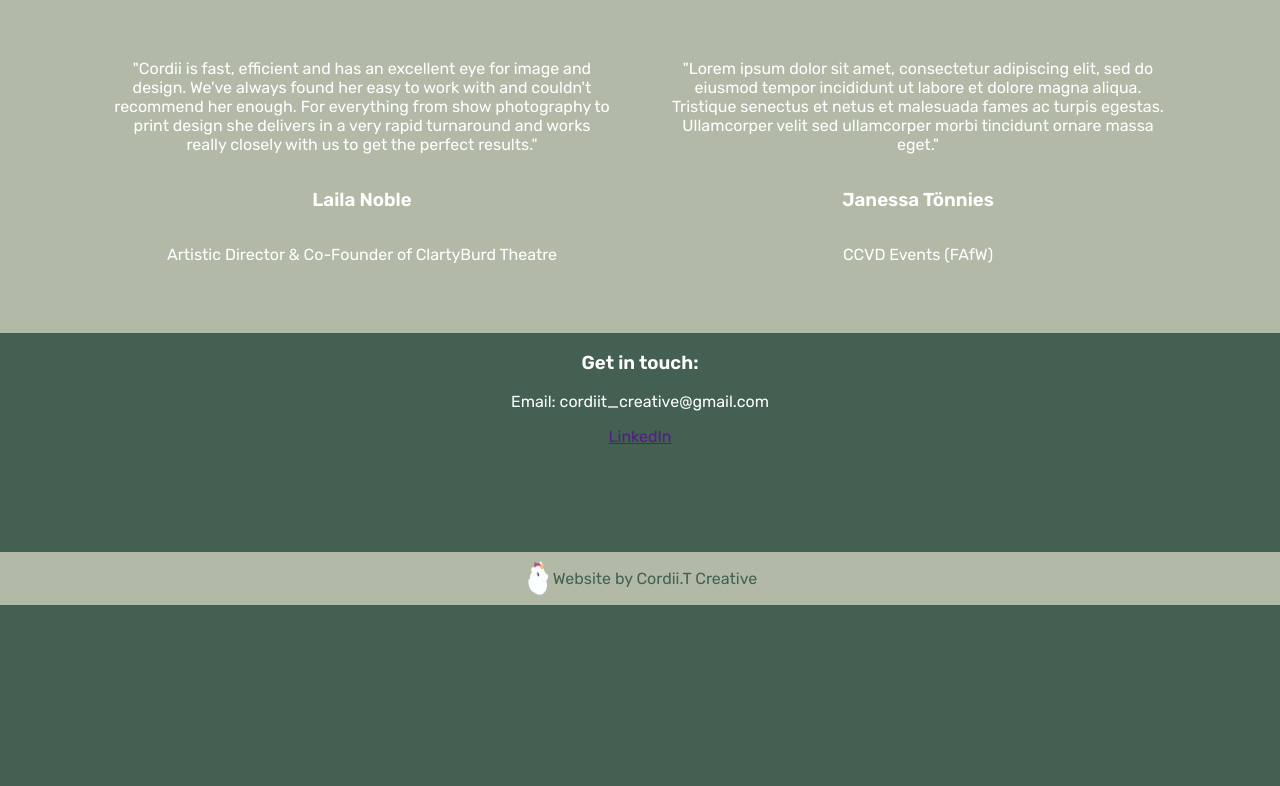
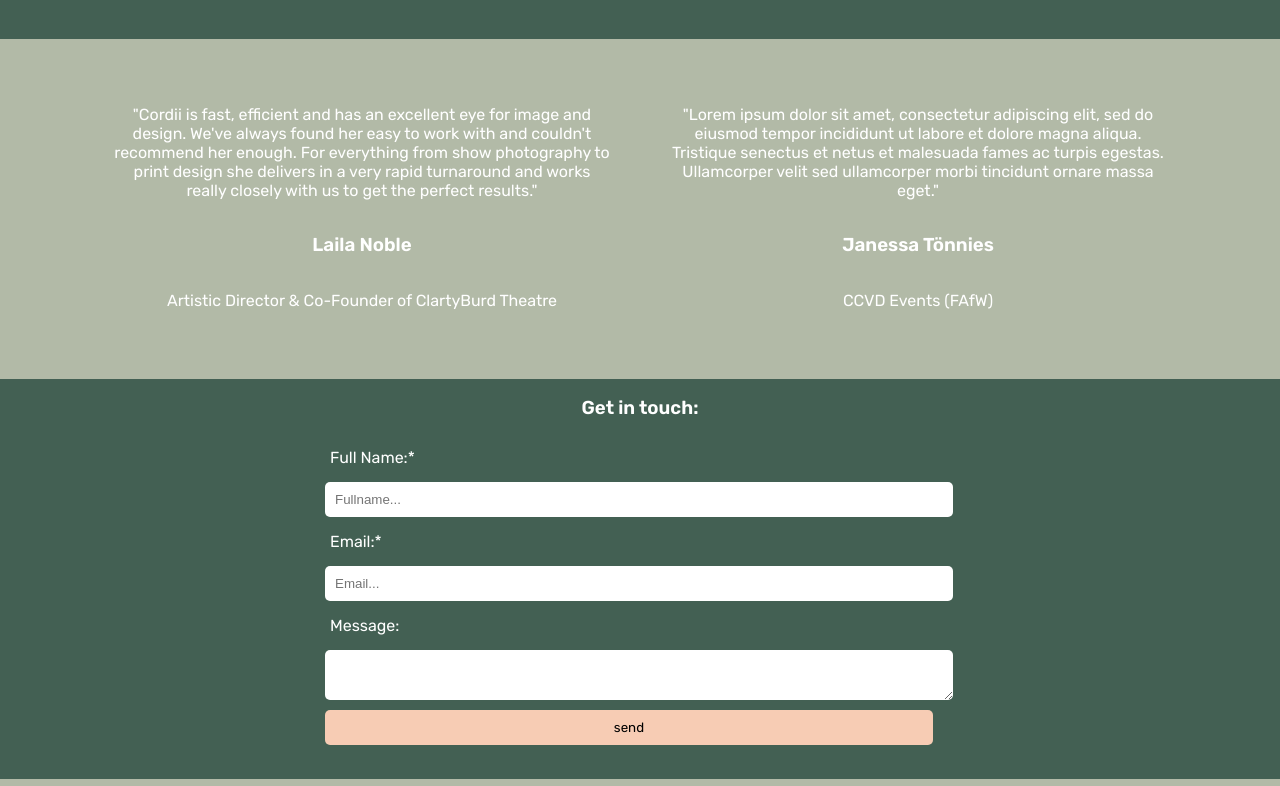
Before and after one commit to CordiiT14/Cordii_T_Creative, a React (Create React App) app: page / in a window 1280 px wide. Shown: the part 2000-2786 px from the top of the page. Before the commit the page ends 2605 px from the top, so only its background shows below. Built offline with nearby package versions, Linux system fonts and the light colour scheme.

Commit message:
contact form added and further stylin added to site

```diff
--- a/src/components/Contact.js
+++ b/src/components/Contact.js
@@ -1,21 +1,48 @@
-import React from 'react';
-import styled from 'styled-components';
+
+import React, {useState} from 'react';
 
 const Contact = () => {
 
-    const ContactContainer = styled.div`
-        min-height: 200px;
-        color: white;
-        text-align:center;
+    const [name, setName] = useState('');
+    const [email, setEmail] = useState('');
+    const [message, setMessage] = useState('');
 
-    `
+
+    const handleSubmit = (event) => {
+        event.preventdefault()
+    }
+
+    const handleName = (event) => {
+        let fname = (event.target.value).trim;
+        setName(fname);
+    }
+
+
+    const handleEmail = (event) => {
+        let email = (event.target.value).trim;
+        setEmail(email);
+    }
+
+    const handleText = (event) => {
+        let text = event.target.value;
+        setMessage(text);
+    }
 
     return(
-        <ContactContainer>
-            <h3>Get in touch:</h3>
-            <p>Email: cordiit_creative@gmail.com </p>
-            <a href="">LinkedIn</a>
-        </ContactContainer>
+        <section id='contact-container'>
+            <div className="contact-form">
+                <h3>Get in touch: </h3>
+                <form onSubmit={handleSubmit}>
+                    <label>Full Name:* </label>
+                        <input onChange={handleName} id="name" name="name" type="text" value={name} placeholder="Fullname..." required></input>
+                    <label>Email:* </label>
+                        <input onChange={handleEmail} id="email" name="email" type="email" value={email}placeholder="Email..." required ></input>
+                    <label>Message: </label>
+                        <textarea onChange={handleText} id="message" value={message}></textarea>
+                    <input type="submit" value="send"></input>
+                </form>
+            </div>
+        </section>
     )
 
 
--- a/src/components/Navbar.js
+++ b/src/components/Navbar.js
@@ -1,26 +1,21 @@
 import React from 'react';
-import styled from 'styled-components';
 
 const Navbar = () => {
 
-    const Navbar = styled.div`
-        color: white;
-    `
-
-    const NavItems = styled.ul`
-        list-style: none;
-        display: flex;
-    `
 
     return(
-        <Navbar>
-            <NavItems>
+        <section id='navbar'>
+            <div className="navigation">
                 <li>About</li>
                 <li>Projects</li>
                 <li>Testemonials</li>
                 <li>Contact</li>
-            </NavItems>
-        </Navbar>
+            </div>
+            <div className='TEMP'>
+            <h2>!!This Website is under Construction!!</h2>
+
+            </div>
+        </section>
     )
 
 };
--- a/src/components/Project.js
+++ b/src/components/Project.js
@@ -18,7 +18,6 @@ const Project = ({projects}) => {
             <ul>
                 {projectNodes}
             </ul>
-            <p>This section is in development. Thank you for your patience.</p>
         </section>
     )
 
--- a/src/container/CordiiTCreative.css
+++ b/src/container/CordiiTCreative.css
@@ -1,4 +1,28 @@
-/* Header styling */
+/* Navbar styling */
+.TEMP {
+    text-align: center;
+    color: red;
+}
+
+#navbar {
+    color: white;
+    padding: 10px;
+}
+
+.navigation {
+    display: flex;
+    justify-content: flex-end;
+}
+
+.navigation li{
+    list-style: none;
+    padding: 10px;
+    font-size: 20px;
+}
+
+.navigation li:hoover {
+    background-color: #f7ccb4;
+}
 
 /* About Section Styling */
 
@@ -94,6 +118,59 @@
 
 /* Contact Section Styling */
 
+#contact-container {
+    display: flex;
+    justify-content: center;
+    min-height: 400px;
+    color: white;
+
+}
+
+#contact-container h3 {
+    text-align: center;
+}
+
+.contact-form {
+    min-width: 50%;
+}
+
+form{
+    display:flex;
+    flex-direction: column;
+
+
+}
+
+label {
+    padding: 10px;
+}
+
+input {
+    width: 95%;
+    padding: 10px;
+    margin: 5px;
+    border:none;
+    border-radius: 5px;
+
+}
+
+input[type=submit] {
+    background-color: #f7ccb4;
+    border: none;
+    border-radius: 5px;
+    font-family: 'Rubik', sans-serif;
+}
+
+textarea{
+    width: 95%;
+    padding: 10px;
+    margin: 5px;
+    resize: vertical;
+    border:none;
+    border-radius: 5px;
+    font-family: 'Rubik', sans-serif;
+}
+
 /* Footer Section Styling */
 
 footer {
```
